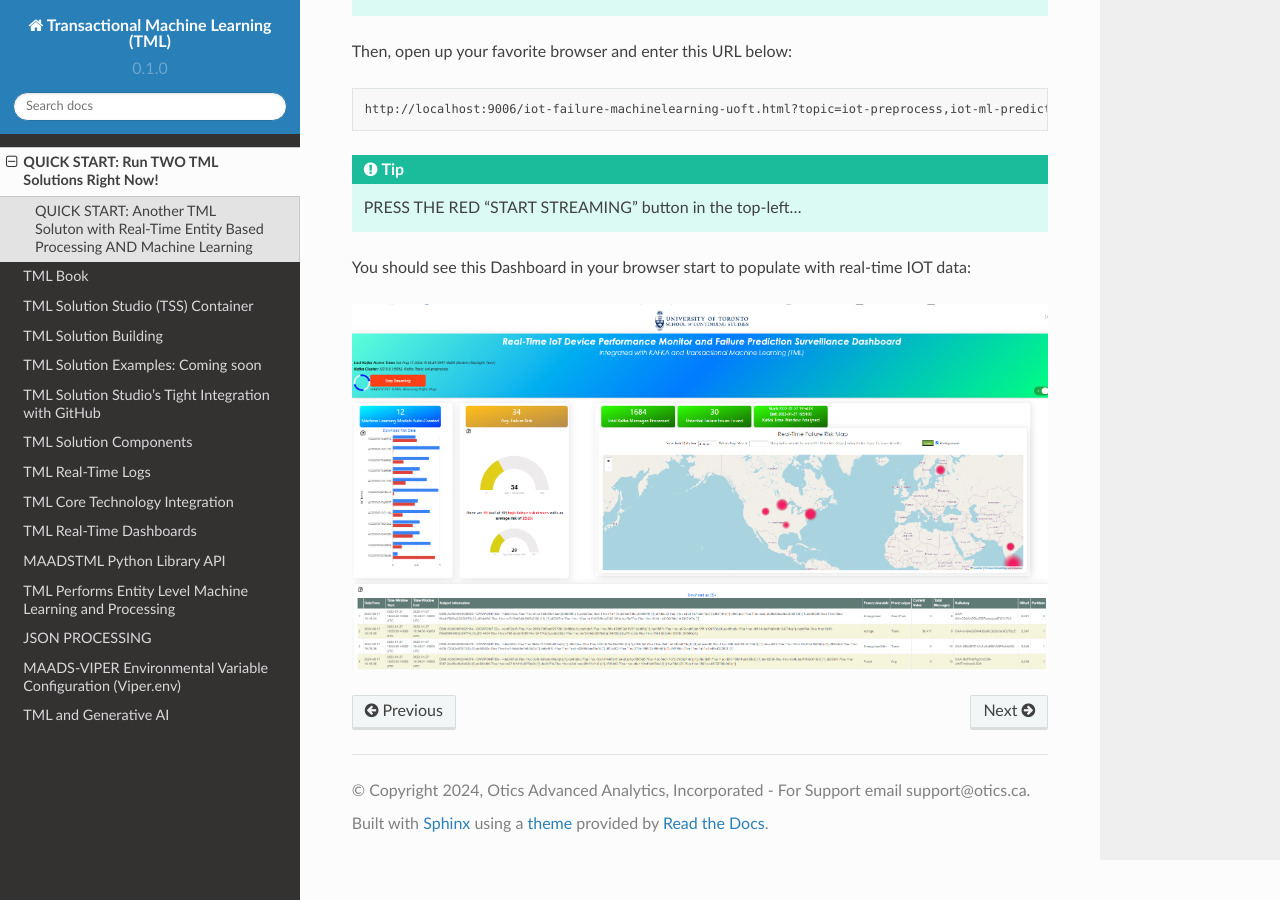
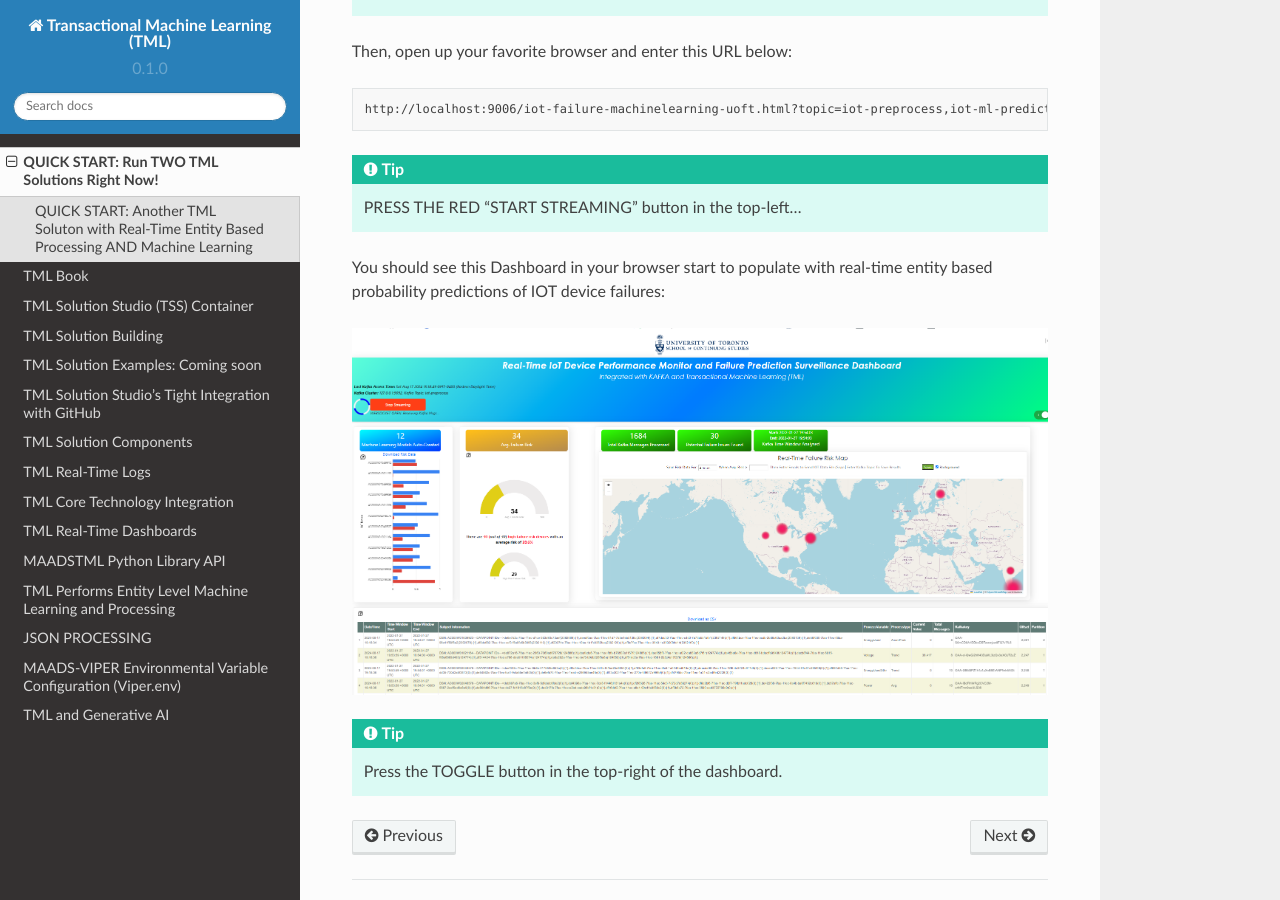
Before and after one commit to smaurice101/readthedocs, a Sphinx documentation site: the page built from docs/source/quickstart.rst, in a window 1280 px wide and 900 px high, scrolled down 1725 px. Built offline with Sphinx 7.4.7 and the Read the Docs theme 2.0.0, drawn with Linux system fonts in a browser that asks for light colours.

Commit message:
Update quickstart.rst

```diff
--- a/docs/source/quickstart.rst
+++ b/docs/source/quickstart.rst
@@ -57,6 +57,9 @@ Then, open up your favorite browser and enter this URL below:
 .. tip::
     PRESS THE RED "START STREAMING" button in the top-left...
 
-You should see this Dashboard in your browser start to populate with real-time IOT data:
+You should see this Dashboard in your browser start to populate with real-time entity based probability predictions of IOT device failures:
 
 .. figure:: demosol2.png
+
+.. tip::
+    Press the TOGGLE button in the top-right of the dashboard.
```
